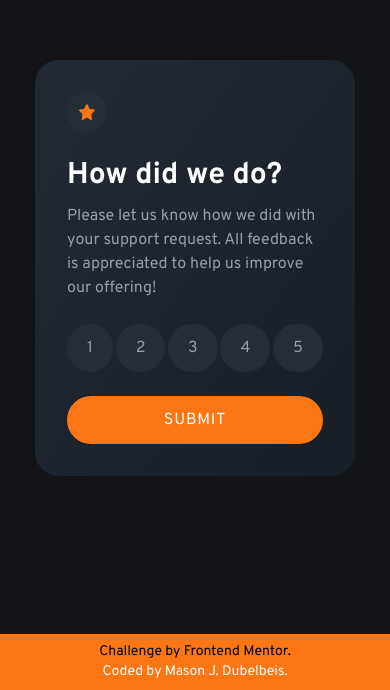
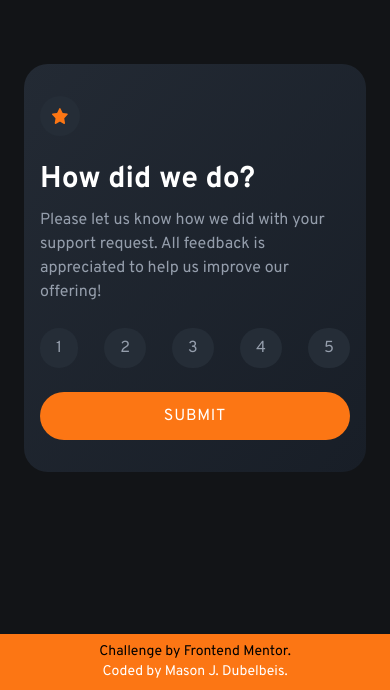
Before and after one commit to mdubelbeis/interactive-rating-component, a React (Create React App) app: page / in a window 390 px wide. Shown: the part 154-844 px from the top of the page. Built offline with nearby package versions, Linux system fonts and the light colour scheme.

Commit message:
corrected mobile padding on components

```diff
--- a/src/components/Rate.js
+++ b/src/components/Rate.js
@@ -13,7 +13,7 @@ const Rate = ({ setSubmitted, setRating }) => {
 
   return (
     // Svg
-    <div className="flex flex-col bg-gradient-to-br from-gradient-black-start to-gradient-black-end p-8 rounded-3xl w-80 sm:w-96">
+    <div className="flex flex-col bg-gradient-to-br from-gradient-black-start to-gradient-black-end px-4 py-8 rounded-3xl w-auto sm:w-96">
       <div className="bg-dark-blue w-fit p-3 rounded-full mb-8">
         <img className="w-4" src={starSvg} alt="star" />
       </div>
@@ -36,34 +36,34 @@ const Rate = ({ setSubmitted, setRating }) => {
           <div className="flex justify-between text-light-grey mb-6">
             <span
               value={selection}
-              onClick={(e) => setSelection(1)}
+              onClick={() => setSelection(1)}
               className="rating-btns"
             >
               1
             </span>
             <span
-              onClick={(e) => setSelection(2)}
+              onClick={() => setSelection(2)}
               value={selection}
               className="rating-btns"
             >
               2
             </span>
             <span
-              onClick={(e) => setSelection(3)}
+              onClick={() => setSelection(3)}
               value={selection}
               className="rating-btns"
             >
               3
             </span>
             <span
-              onClick={(e) => setSelection(4)}
+              onClick={() => setSelection(4)}
               value={selection}
               className="rating-btns"
             >
               4
             </span>
             <span
-              onClick={(e) => setSelection(5)}
+              onClick={() => setSelection(5)}
               value={selection}
               className="rating-btns"
             >
--- a/src/index.css
+++ b/src/index.css
@@ -5,5 +5,5 @@
 @tailwind utilities;
 
 .rating-btns {
-  @apply bg-dark-blue rounded-full py-3 px-5 hover:text-pure-white hover:bg-bright-orange hover:cursor-pointer;
+  @apply bg-dark-blue rounded-full py-2 px-4 sm:py-3 sm:px-5 hover:text-pure-white hover:bg-bright-orange hover:cursor-pointer;
 }
```
